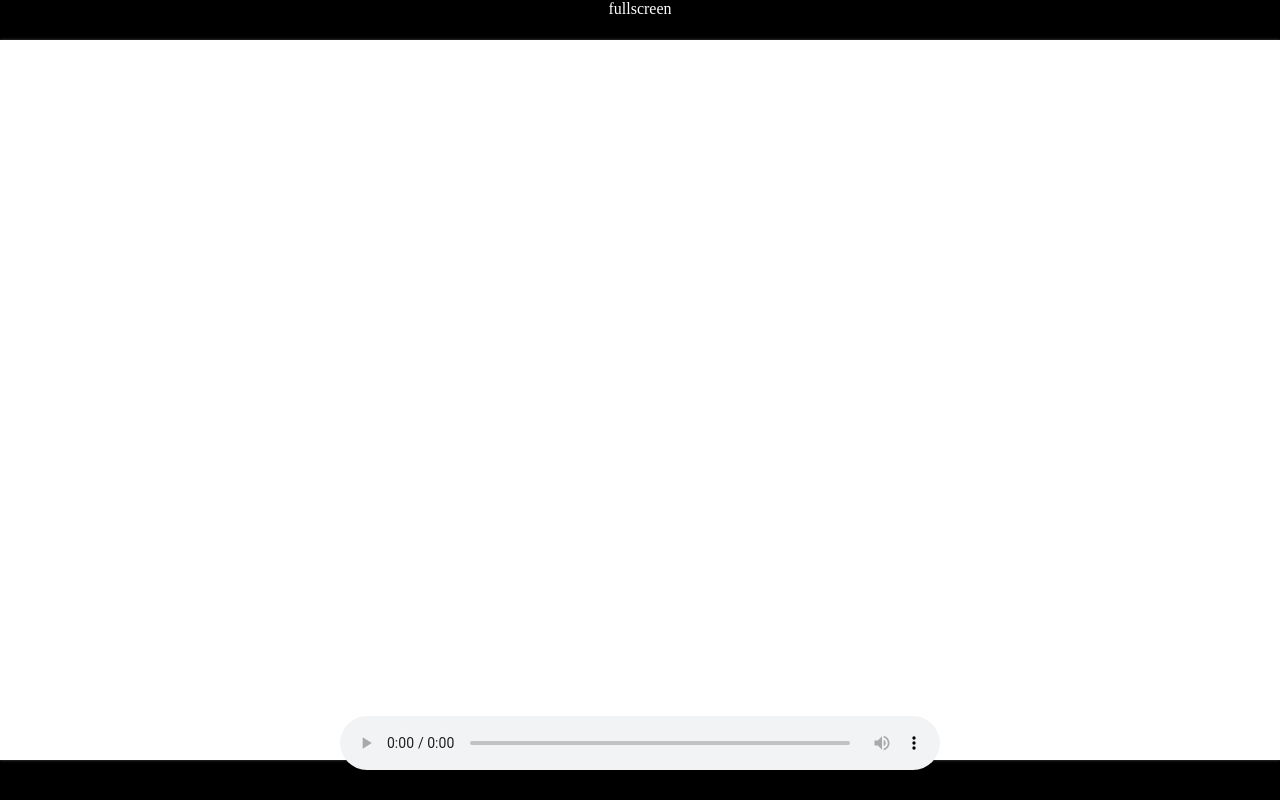
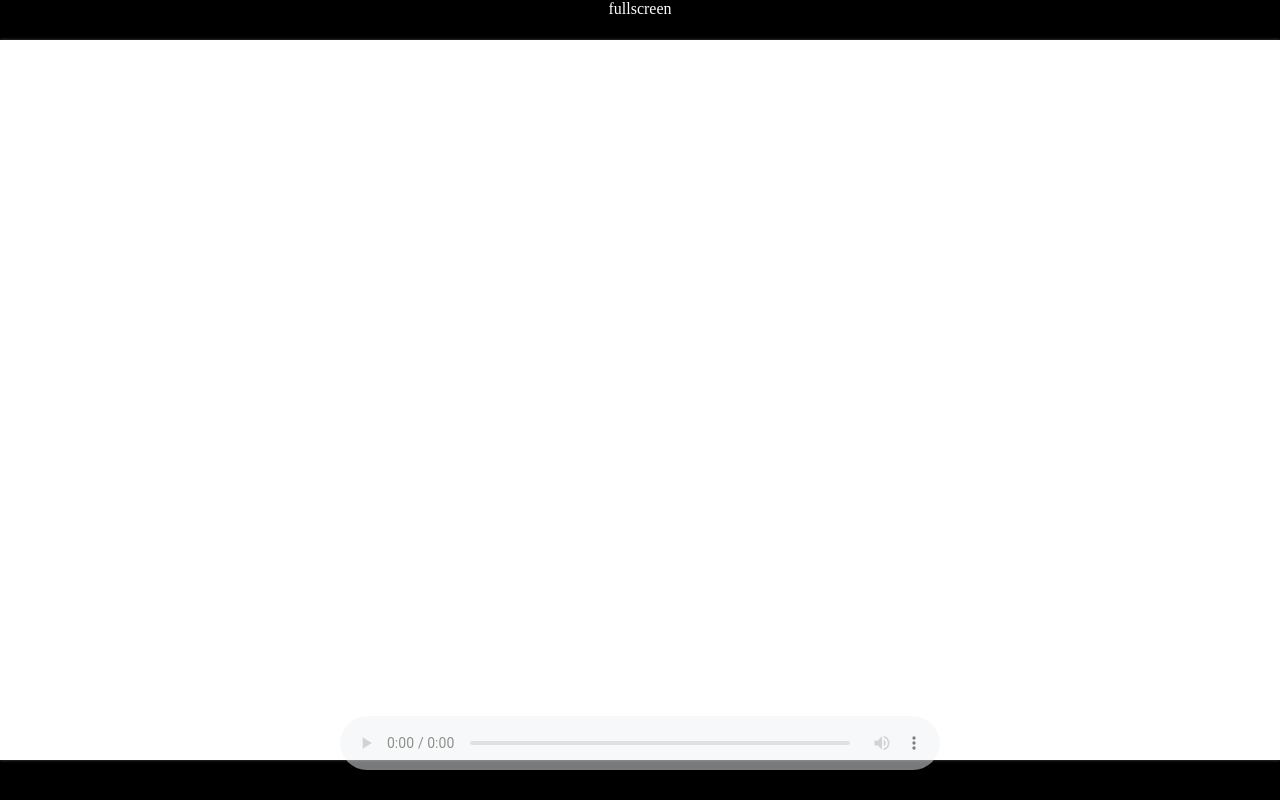
Before and after one commit to mikehdt/sequencer, a website built with webpack: page src/index.html in a window 1280 px wide. Built offline with nearby package versions, Linux system fonts and the light colour scheme.

Commit message:
Add some extra canvas and audio options

```diff
--- a/src/Mustang/Mustang.js
+++ b/src/Mustang/Mustang.js
@@ -15,7 +15,7 @@ export const EFFECTS = 'effects';
 
 // -----
 
-// Notes / Todo:
+// TODO / Notes:
 // * Add base effect type that custom effects can extend?
 // * Add a way to preload assets
 // * Sort out the helpers
--- a/src/Mustang/Player.js
+++ b/src/Mustang/Player.js
@@ -60,6 +60,18 @@ function Player() {
     pauseAudio(audioEl);
   };
 
+  const checkPause = (e) => {
+    if (audioEl && e.key && e.key === ' ') {
+      const { paused } = audioEl;
+
+      if (paused) {
+        play();
+      } else {
+        pause();
+      }
+    }
+  };
+
   const tick = (currentFrameTime) => {
     if (audioEl) {
       const {
@@ -99,11 +111,13 @@ function Player() {
 
     audio.removeEventListener('play', play);
     audio.removeEventListener('pause', pause);
+    window.removeEventListener('keyup', checkPause);
   };
 
   const setAudioHandlers = (audio) => {
     audio.addEventListener('play', play);
     audio.addEventListener('pause', pause);
+    window.addEventListener('keyup', checkPause);
   };
 
   const clearAudio = (newAudioEl = null) => {
--- a/src/Mustang/helpers/audio.js
+++ b/src/Mustang/helpers/audio.js
@@ -1,6 +1,7 @@
-function audioElement(audioFile, className) {
+function audioElement({ audioFile, volume = 1, className = '' }) {
   const audio = document.createElement('audio');
   audio.src = audioFile;
+  audio.volume = volume;
   audio.controls = true;
 
   if (className) {
--- a/src/styles/index.scss
+++ b/src/styles/index.scss
@@ -6,15 +6,19 @@ $white: #fff;
   width: 60rem;
   left: calc(50% - 30rem);
   bottom: 3rem;
+  opacity: 0.5;
 }
 
 .leCanvas {
   width: calc(100vw - (100vw - 100%));
   height: calc(56.25vw - ((100vw - 100%) / 56.25));
-  max-width: 128rem;
-  max-height: 72rem;
+  // max-width: 128rem;
+  // max-height: 72rem;
   box-shadow: 0 0 0.3rem rgba($white, 0.3);
-  image-rendering: pixelated;
+  image-rendering: -webkit-optimize-contrast; // Safari
+  image-rendering: -moz-crisp-edges; // Firefox
+  image-rendering: crisp-edges; // Firefox (maybe)
+  image-rendering: pixelated; // Chrome
 }
 
 :global {
--- a/src/test-demo/index.js
+++ b/src/test-demo/index.js
@@ -22,8 +22,8 @@ const {
 
 const dom = helpers.getElementById(DOM_ID);
 
-assets.add(CANVAS, helpers.canvasElement({ className: styles.leCanvas }));
-assets.add(AUDIO, helpers.audioElement(audioFile, styles.audio));
+assets.add(CANVAS, helpers.canvasElement({ width: 320, height: 180, className: styles.leCanvas }));
+assets.add(AUDIO, helpers.audioElement({ audioFile, volume: 0.15, className: styles.audio }));
 
 player.setAudio(assets.getData(AUDIO));
 
```
